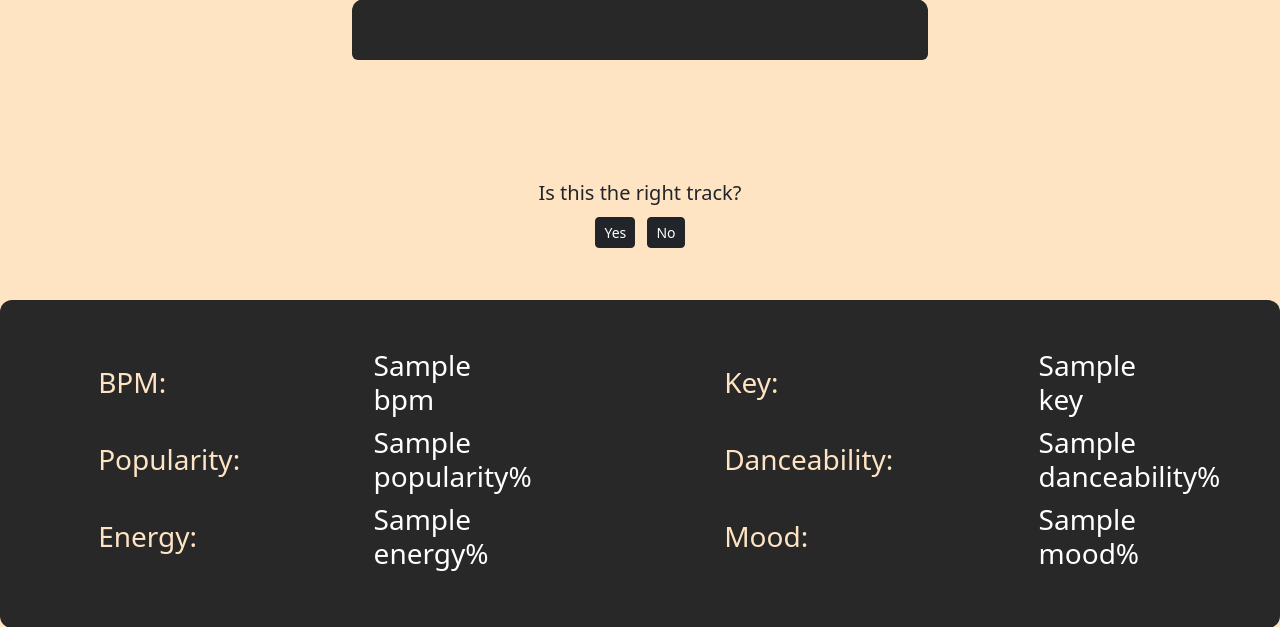
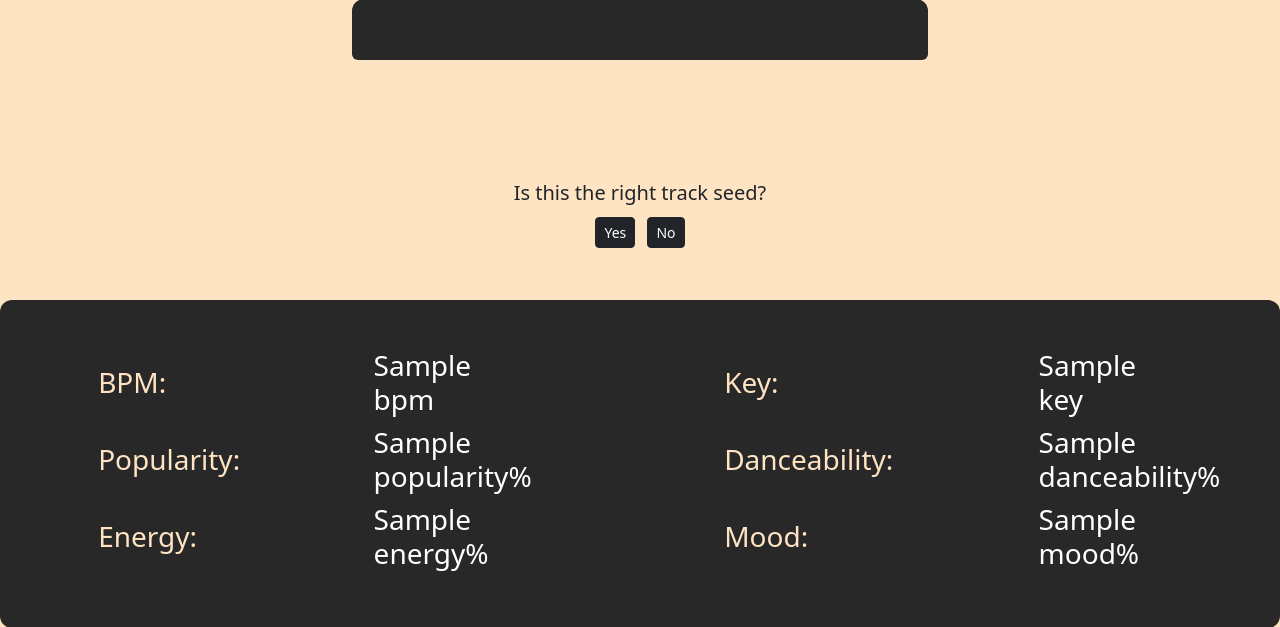
Before and after one commit to gabriella-martin/DJ-Flask-App, a Flask app: template templates/song.html in a window 1280 px wide. Shown: the part 97-724 px from the top of the page. Run offline with Flask 2, Linux system fonts and the light colour scheme; the template is opened without the code that fills it: values that come from a table or form of the project are taken from there, most other values are stand-ins (such as "Sample title", 1, 10 or a date in 2020).

Commit message:
push files

```diff
--- a/templates/set.html
+++ b/templates/set.html
@@ -17,14 +17,13 @@
 
         <button  type = 'submit' class="btn btn-dark btn-sm m-1" name='seed' value={{i}} >New Seed</button>
         <br>
-
-      <button type = 'submit'  class="btn btn-dark btn-sm m-1 " name='set' value={{i}}>Add To Set</button></td>
-    </form>
+      </form>
       </tr>
 
       {%endfor%}
 
     </table>
+
   </center>
 
   {% endblock %}
--- a/templates/song.html
+++ b/templates/song.html
@@ -14,7 +14,7 @@
 </div>
 
 <div id="right-song-question">
-  <h5>Is this the right track?</h5>
+  <h5>Is this the right track seed?</h5>
   <div class="button-box">
     <button onclick="show_personalisation()"  value="Yes" name="yesorno" class="btn btn-dark btn-sm m-1 ">Yes</button>
   </div>
```
